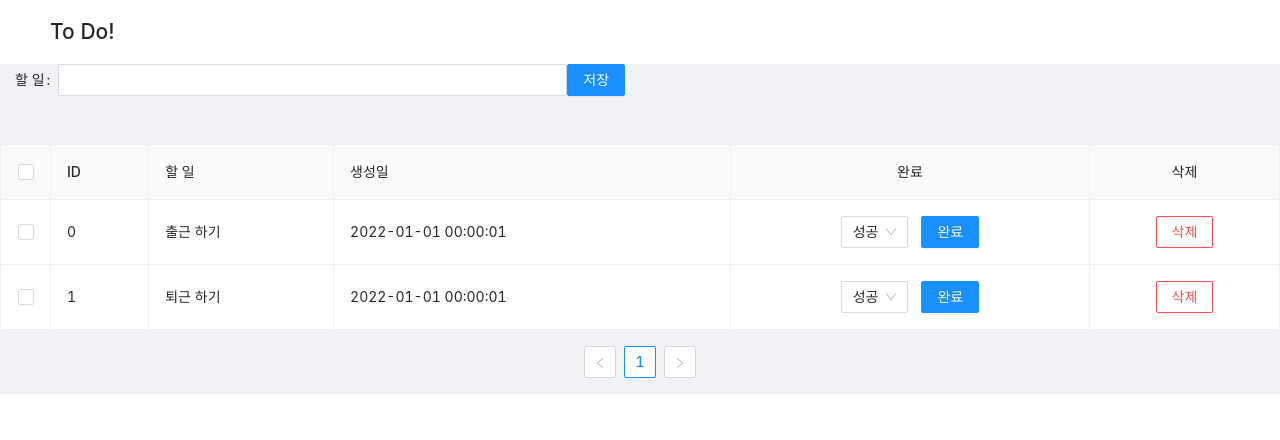
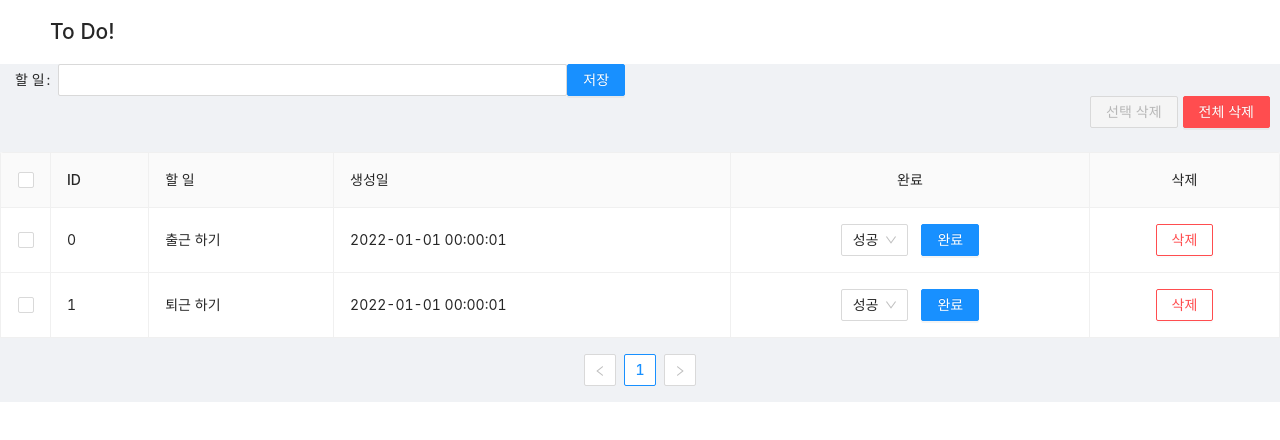
Before and after one commit to eastshine94/react-router-dom-V6, a React (Create React App) app: page /todo in a window 1280 px wide. Shown: the top 440 px of the page. Built offline with nearby package versions, Linux system fonts and the light colour scheme.

Commit message:
전체 삭제, 선택 삭제

```diff
--- a/src/components/Table/Finish.js
+++ b/src/components/Table/Finish.js
@@ -20,6 +20,7 @@ export default function Finish({ row, onDelete }) {
 
     setSessionItem('todo-finish', [...prevData, data]);
     onDelete(row.id);
+    form.setFieldsValue({ isSuccess: true });
   };
 
   if (!isFirstRenderRef.current) {
--- a/src/pages/Todo.js
+++ b/src/pages/Todo.js
@@ -8,7 +8,8 @@ import {
   Col,
   Form,
   Input,
-  Layout
+  Layout,
+  Space
 } from 'antd';
 import { Content, Header } from 'antd/lib/layout/layout';
 import {
@@ -59,6 +60,25 @@ function Todo() {
           return item;
         })
     );
+  };
+
+  const handleSelectedDeleteBtn = () => {
+    setTodoList(prev =>
+      prev
+        .filter(item => !selectedRowKeys.includes(item.id))
+        .map((item, idx) => {
+          item.id = idx;
+          return item;
+        })
+    );
+    setSelectedRows([]);
+    setCurrentPage(1);
+  };
+
+  const handleAllDeleteBtn = () => {
+    setTodoList([]);
+    setSelectedRows([]);
+    setCurrentPage(1);
   };
 
   const handleTableChange = pagination => {
@@ -121,7 +141,7 @@ function Todo() {
           onFinish={handleTodoSubmit}
         >
           <Form.Item label="할 일">
-            <Row>
+            <Row grid={[8, 8]}>
               <Col span={10}>
                 <Form.Item
                   name="title"
@@ -138,12 +158,33 @@ function Todo() {
                 </Form.Item>
               </Col>
               <Col span={4}>
-                <Form.Item>
+                <Form.Item noStyle>
                   <Button type="primary" htmlType="submit">
                     저장
                   </Button>
                 </Form.Item>
               </Col>
+            </Row>
+            <Row justify="end" style={{ padding: '0px 10px' }}>
+              <Popconfirm
+                title="선택한 할 일들을 삭제 하시겠습니까?"
+                onConfirm={handleSelectedDeleteBtn}
+                disabled={selectedRowKeys.length <= 0}
+              >
+                <Button
+                  type="primary"
+                  style={{ marginRight: '5px' }}
+                  disabled={selectedRowKeys.length <= 0}
+                >
+                  선택 삭제
+                </Button>
+              </Popconfirm>
+              <Popconfirm
+                title="전체 삭제 하시겠습니까?"
+                onConfirm={handleAllDeleteBtn}
+              >
+                <Button type="danger">전체 삭제</Button>
+              </Popconfirm>
             </Row>
           </Form.Item>
         </Form>
```
